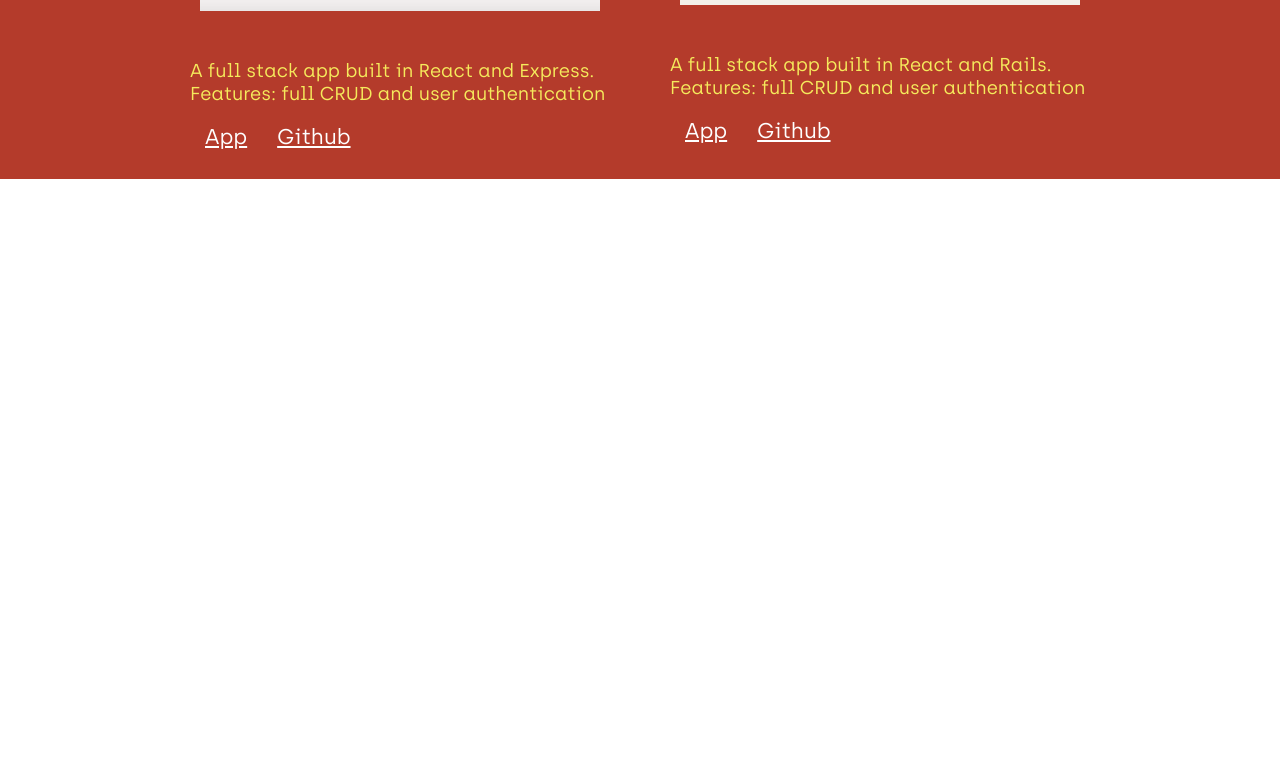
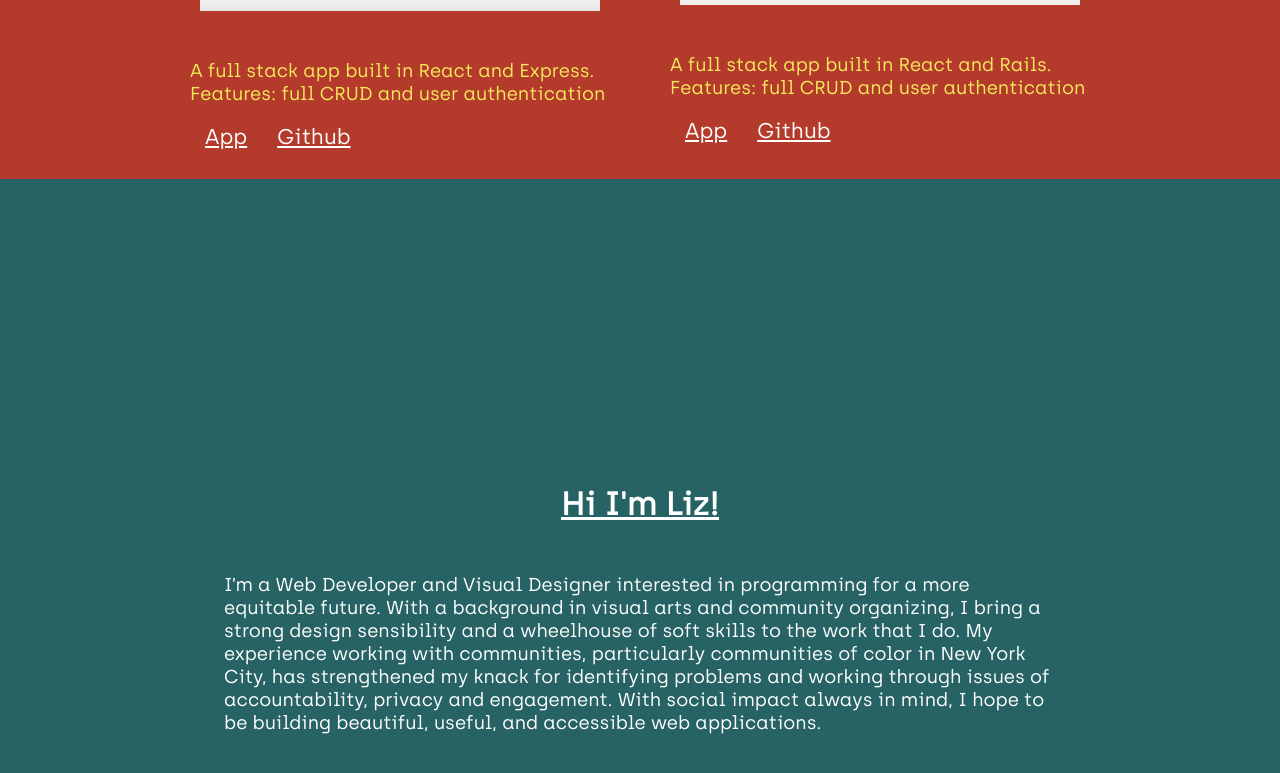
Before and after one commit to lizmoy/portfolio, a React (Create React App) app: page / in a window 1280 px wide. Shown: the part 1838-2611 px from the top of the page. Before the commit the page ends 2017 px from the top, so only its background shows below. Built offline with nearby package versions, Linux system fonts and the light colour scheme.

Commit message:
build about component

```diff
--- a/src/App.css
+++ b/src/App.css
@@ -206,3 +206,20 @@ h3 {
 .row2 {
   display: flex;
 }
+
+.about {
+  background: #276365;
+  height: 100vh;
+  display: flex;
+  flex-direction: column;
+  justify-content: center;
+  align-items: center;
+  overflow: hidden;
+}
+
+.about-text {
+  font-family: 'archiaregular';
+  font-size: 14pt;
+  color: white;
+  width: 65%;
+}
--- a/src/App.js
+++ b/src/App.js
@@ -2,12 +2,14 @@ import React from 'react';
 import './App.css';
 import LandingPage from './components/LandingPage';
 import Projects from './components/Projects';
+import About from './components/About';
 
 function App() {
   return (
     <div className="App">
      <LandingPage/>
      <Projects/>
+     <About/>
     </div>
   );
 }
--- a/src/components/About.js
+++ b/src/components/About.js
@@ -0,0 +1,10 @@
+import React from 'react'
+
+export default function About() {
+    return (
+        <div className="about" id="about">
+            <h3>Hi I'm Liz!</h3>
+            <p className="about-text">I’m a Web Developer and Visual Designer interested in programming for a more equitable future. With a background in visual arts and community organizing, I bring a strong design sensibility and a wheelhouse of soft skills to the work that I do. My experience working with communities, particularly communities of color in New York City, has strengthened my knack for identifying problems and working through issues of accountability, privacy and engagement. With social impact always in mind, I hope to be building beautiful, useful, and accessible web applications.</p>
+        </div>
+    )
+}
```
